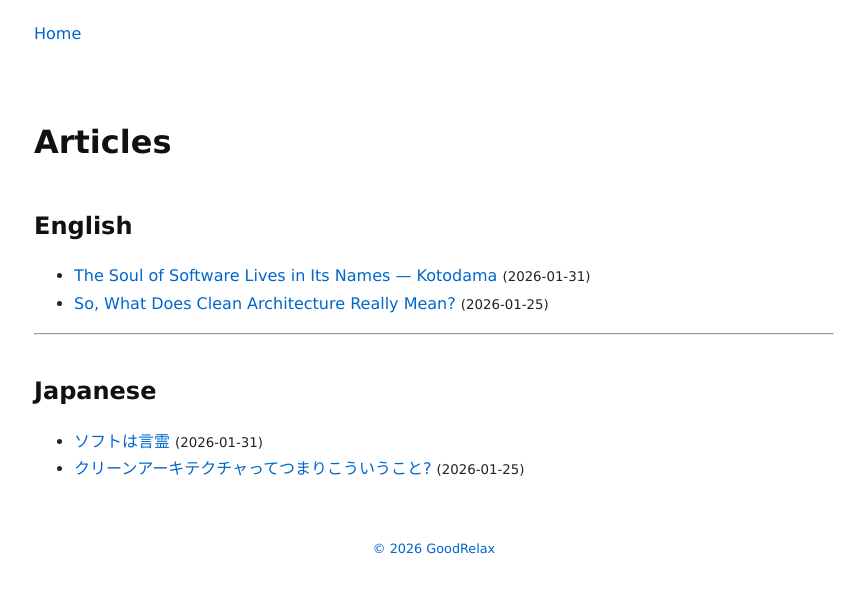
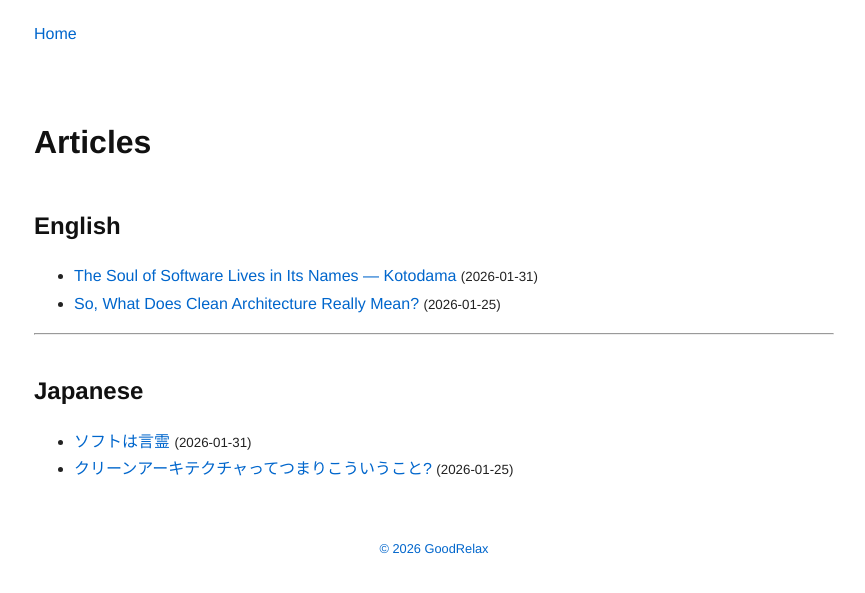
Before and after one commit to GoodRelax/articles, a Jekyll site: the page built from index.md, in a window 1280 px wide. Shown: the top 593 px of the page, without its empty margins (206-1071 px from the left). Built offline with Jekyll 4.4.1, drawn with Linux system fonts in a browser that asks for light colours.

Commit message:
Update style.css

```diff
--- a/assets/css/style.css
+++ b/assets/css/style.css
@@ -1,7 +1,8 @@
 /* ===== Base Styles (Light Mode) ===== */
 /* ===== Base Styles (Light Mode) ===== */
 body {
-  font-family: Verdana, "Hiragino Kaku Gothic ProN", "Hiragino Sans", "Yu Gothic", Meiryo, sans-serif;
+  /* font-family: Verdana, "Hiragino Kaku Gothic ProN", "Hiragino Sans", "Yu Gothic", Meiryo, sans-serif; */
+  font-family: "Helvetica Neue", Helvetica, "Nimbus Sans L", Arial, "Liberation Sans", "Hiragino Kaku Gothic ProN", "Hiragino Sans", "Yu Gothic", Meiryo, sans-serif;
 
   background-color: #ffffff;
   color: #222222;
```
